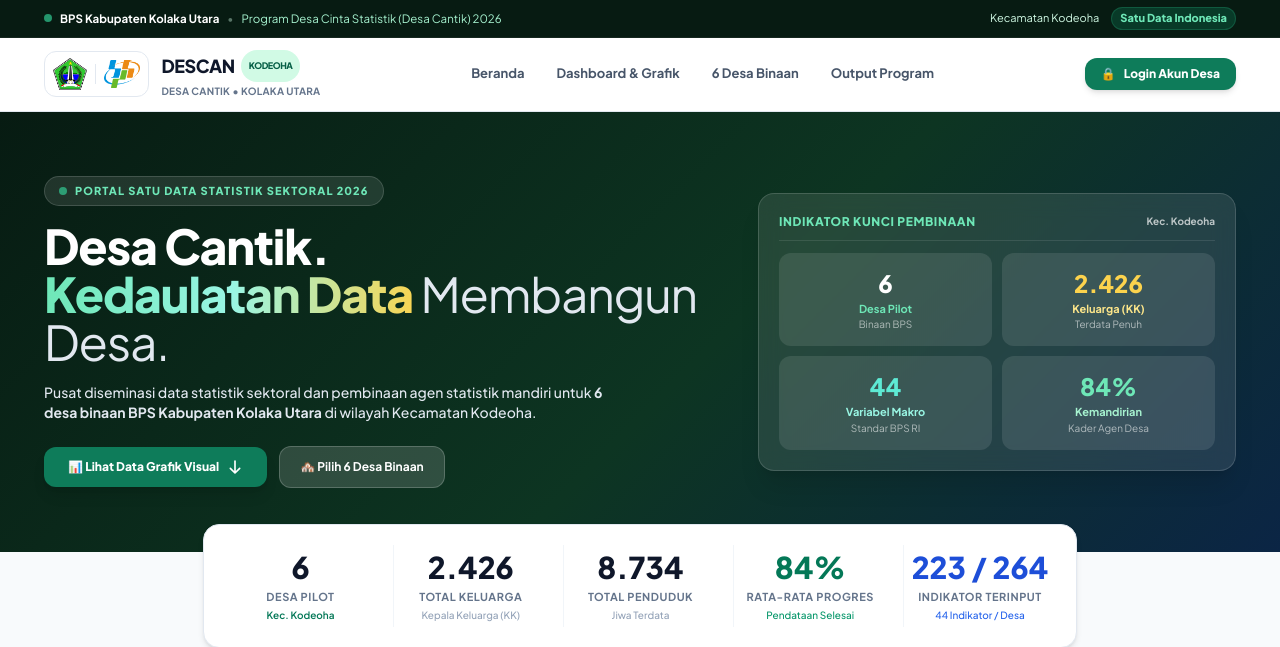
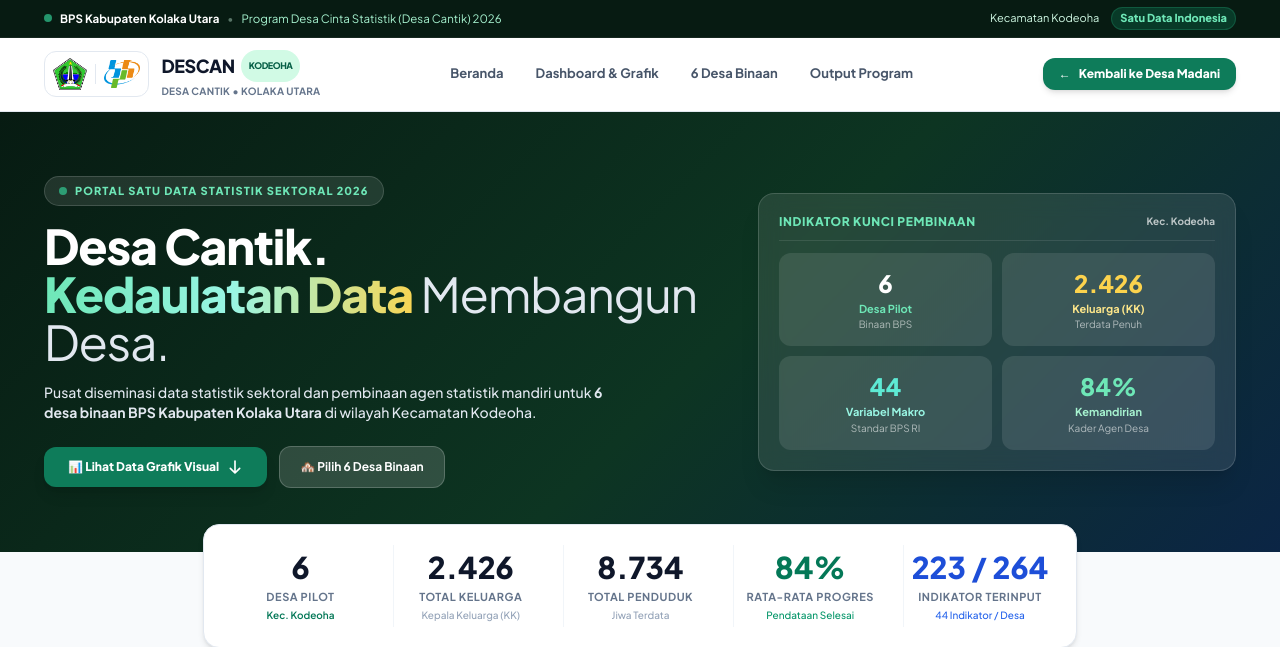
Before and after one commit to Narendraawangga/desamadani, a Laravel app: page /desa-cantik in a window 1280 px wide. Shown: the top 647 px of the page. Run offline with Laravel 12, Linux system fonts and the light colour scheme; some libraries are stand-ins or nearby versions.

Commit message:
Ubah tombol Login Akun Desa menjadi Kembali ke Desa Madani

```diff
--- a/resources/views/desacan.blade.php
+++ b/resources/views/desacan.blade.php
@@ -217,11 +217,11 @@
                 </a>
             </nav>
 
-            <!-- Action Button: Login Akun Desa -->
+            <!-- Action Button: Kembali ke Desa Madani -->
             <div class="flex items-center gap-3">
-                <a href="/descan/login" class="px-4 py-2 rounded-xl bg-[#0E7C5A] hover:bg-[#096347] text-white font-black text-xs shadow-md transition flex items-center gap-2 transform hover:-translate-y-0.5">
-                    <span>🔒</span>
-                    <span>Login Akun Desa</span>
+                <a href="/" class="px-4 py-2 rounded-xl bg-[#0E7C5A] hover:bg-[#096347] text-white font-black text-xs shadow-md transition flex items-center gap-2 transform hover:-translate-y-0.5" title="Kembali ke Portal Desa Madani">
+                    <span>←</span>
+                    <span>Kembali ke Desa Madani</span>
                 </a>
             </div>
         </div>
@@ -1360,7 +1360,7 @@
                     <a href="#dashboard" class="hover:text-emerald-400 transition">Dashboard & Grafik</a>
                     <a href="#desa" class="hover:text-emerald-400 transition">6 Desa Binaan</a>
                     <a href="#output" class="hover:text-emerald-400 transition">Output Program</a>
-                    <a href="/descan/login" class="text-emerald-400 hover:text-emerald-300 font-black">Login Akun Desa</a>
+                    <a href="/" class="text-emerald-400 hover:text-emerald-300 font-black">Kembali ke Desa Madani</a>
                 </div>
             </div>
 
```
Also changed, not shown: public/desacan.html (+5 -5 lines), public/descan.html (+5 -5 lines).
